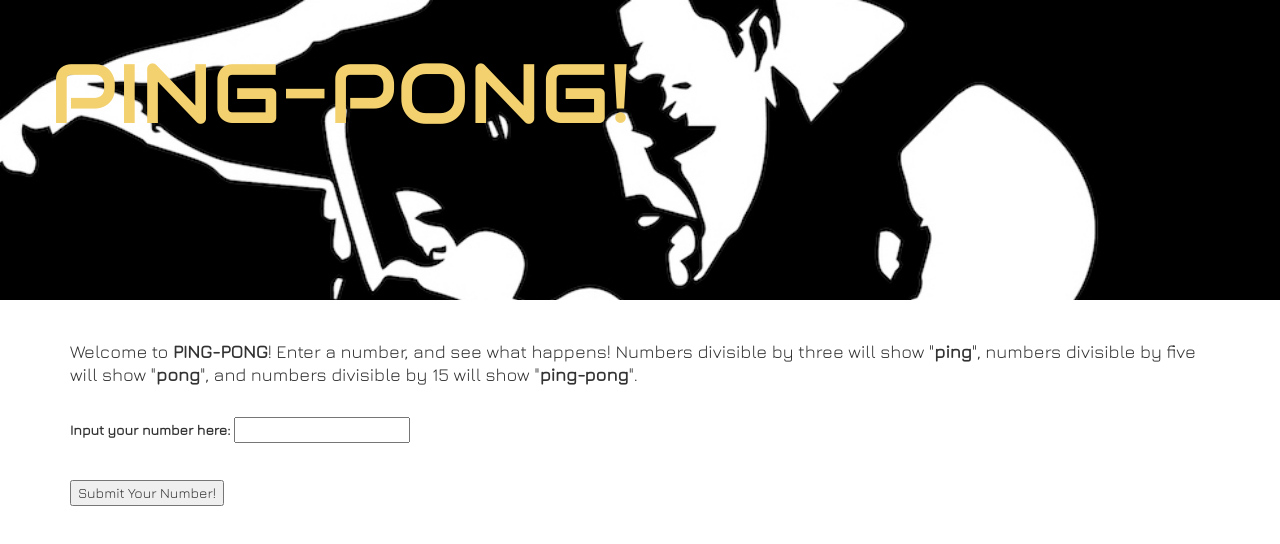
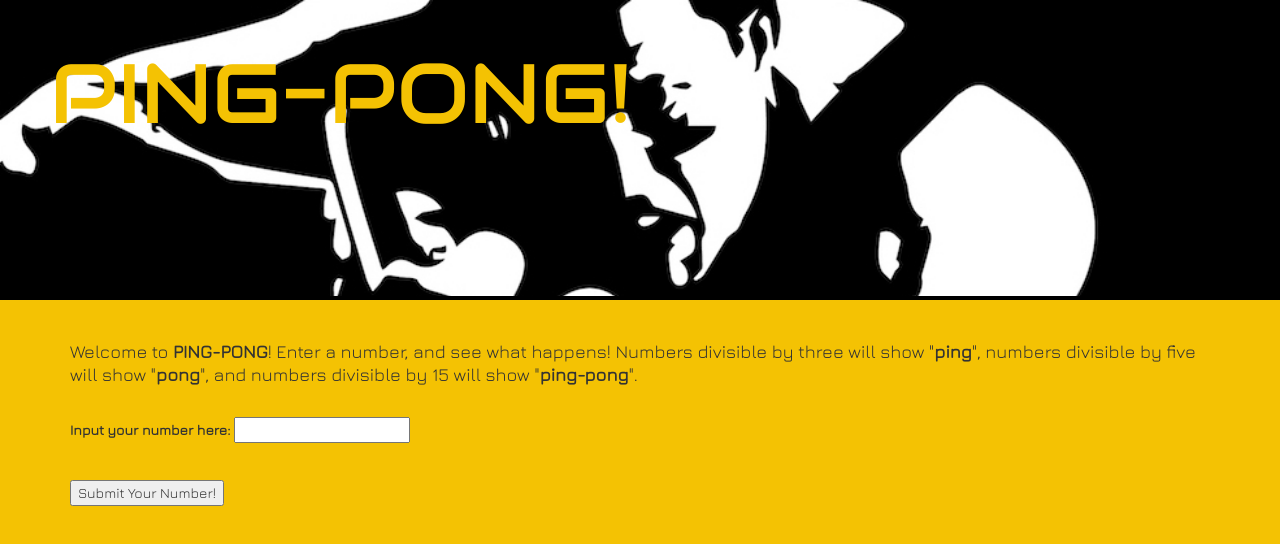
Before and after one commit to Yhbv24/intro-project-3, a plain HTML site: page index.html in a window 1280 px wide. Drawn offline with nearby package versions, Linux system fonts and the light colour scheme.

Commit message:
Change color scheme to yellow, black, and white

```diff
--- a/css/styles.css
+++ b/css/styles.css
@@ -1,5 +1,6 @@
 body {
   font-family: 'Jura', sans-serif;
+  background-color: #f4c203;
 }
 
 .jumbotron {
@@ -7,10 +8,11 @@ body {
   background-size: cover;
   font-family: 'Audiowide', cursive;
   font-size: 6em;
-  color: #f3d16f;
+  color: #f4c203;
   height: 300px;
   margin-top: 0;
   padding-left: 50px;
+  border-bottom: 4px solid black;
 }
 
 #answer_section {
--- a/index.html
+++ b/index.html
@@ -29,7 +29,7 @@
         </div>
 
         <div class="col-sm-6" id="answer_section">
-          <p>Here are your results for <span id="answer"></span>:</p><br>
+          <p>Here are your results for <strong><span id="answer"></span></strong>:</p><br>
           <ul>
             <!-- This is where the user's output will display as list items -->
           </ul>
```
